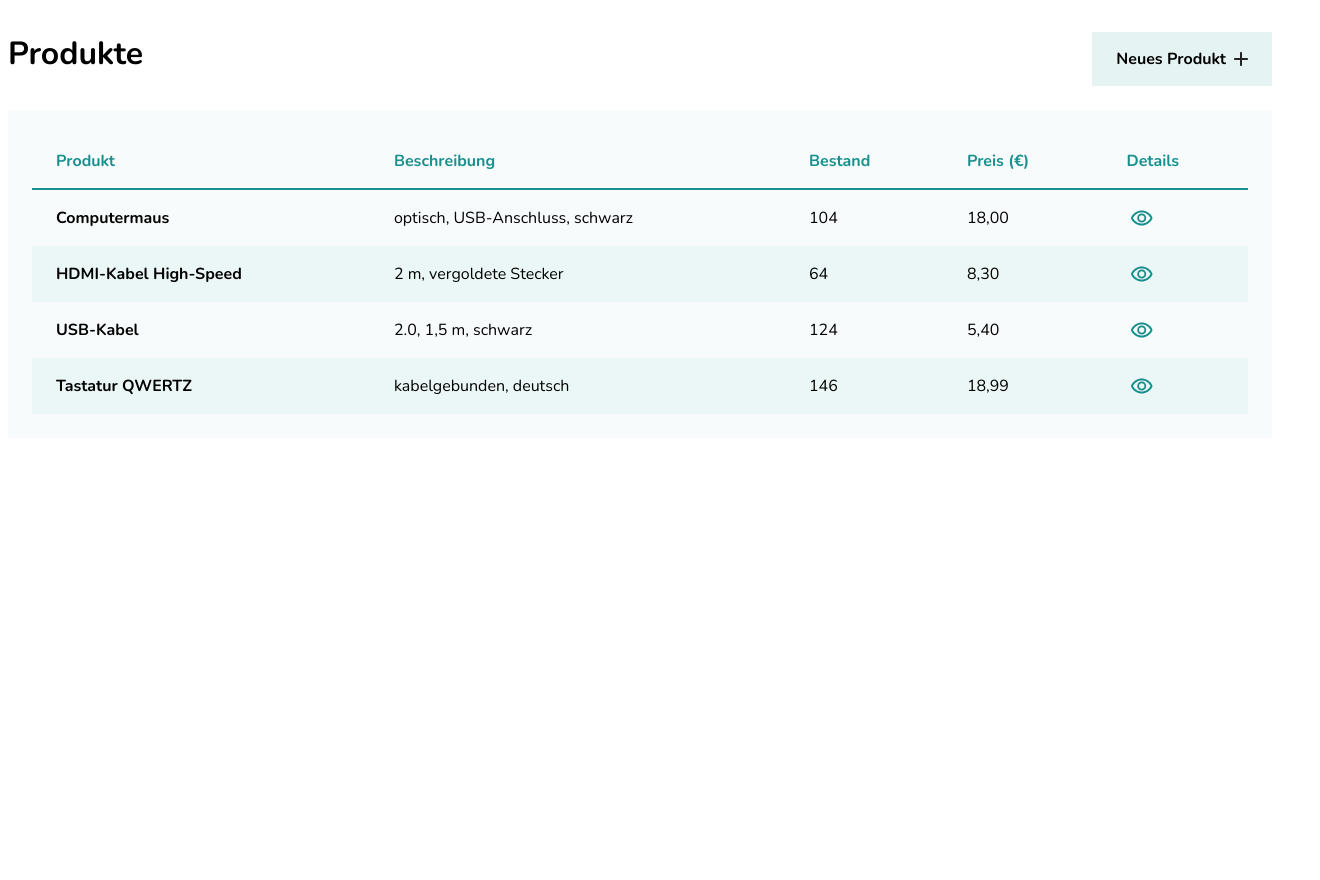
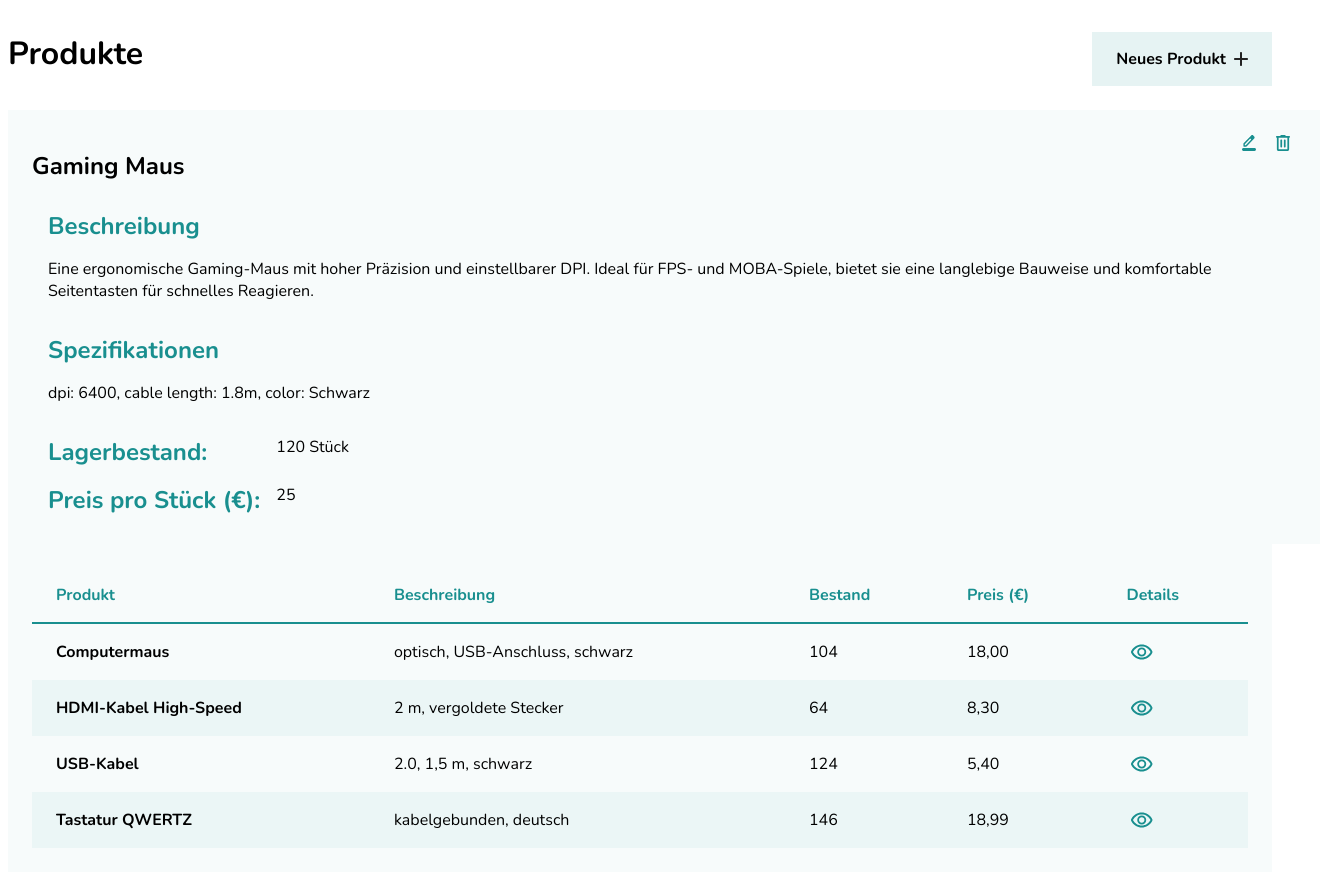
Before and after one commit to JonasMahlburg/Shopular, an Angular app: page / in a window 1280 px wide. Shown: the whole page, 1320 px wide, since content can reach past the window. Before the commit the page ends 800 px from the top, so only its background shows below. Built offline with nearby package versions, Linux system fonts and the light colour scheme.

Commit message:
feat: added Product-detail - adding product-detail-component - implement productlist JSON

```diff
--- a/src/app/app.html
+++ b/src/app/app.html
@@ -1,4 +1,6 @@
 <app-header></app-header>
+
+<app-product-detail></app-product-detail>
 <app-product-list></app-product-list>
 
 <router-outlet />
--- a/src/app/app.ts
+++ b/src/app/app.ts
@@ -2,9 +2,10 @@
 import { RouterOutlet } from '@angular/router';
 import { Header } from './layout/header/header';
 import { ProductList } from './shared/components/product-list/product-list';
+import { ProductDetail } from './shared/components/product-detail/product-detail';
 
 @Component({
-  imports: [RouterOutlet, Header, ProductList],
+  imports: [RouterOutlet, Header, ProductList, ProductDetail],
   selector: 'app-root',
   styleUrl: './app.scss',
   templateUrl: './app.html',
--- /dev/null
+++ b/src/app/shared/components/product-detail/product-detail.html
@@ -0,0 +1,28 @@
+<article class="product-detail">
+    <header class="product-detail__header">
+        <h1>{{detail.name}}</h1>
+        <div>
+            <a class="btn--edit" aria-label="Details editieren"></a>
+            <button (click)="deleteDetail()" class="btn--delete" aria-label="Details löschen"></button>
+        </div>
+    </header>
+    <section aria-labelledby="description">
+        <h2 id="description">Beschreibung</h2>
+        <p>{{detail.description}}</p>
+    </section>
+    <section aria-labelledby="specs">
+        <h2 id="specs">Spezifikationen</h2>
+        <p>
+            {{detail.specs}}
+        </p>
+    </section>
+    <section>
+        <dl>
+            <dt>Lagerbestand:</dt>
+            <dd><data value="104">{{detail.stock}} Stück</data></dd>
+
+            <dt>Preis pro Stück (€):</dt>
+            <dd><data value="18.00">{{detail.price}}</data></dd>
+        </dl>
+    </section>
+</article>
--- /dev/null
+++ b/src/app/shared/components/product-detail/product-detail.ts
@@ -0,0 +1,24 @@
+import { Component } from '@angular/core';
+
+@Component({
+  imports: [],
+  selector: 'app-product-detail',
+  styleUrl: './product-detail.scss',
+  templateUrl: './product-detail.html',
+})
+export class ProductDetail {
+  //details for an example Product
+  detail = {
+    name: 'Gaming Maus',
+    description:
+      'Eine ergonomische Gaming-Maus mit hoher Präzision und einstellbarer DPI. Ideal für FPS- und MOBA-Spiele, bietet sie eine langlebige Bauweise und komfortable Seitentasten für schnelles Reagieren.',
+    specs: 'dpi: 6400, cable length: 1.8m, color: Schwarz',
+    stock: 120,
+    price: 25.00,
+  };
+
+  deleteDetail() {
+    //will delete the product
+    this.detail.name = ""
+  }
+}
--- a/src/app/shared/components/product-list/product-list.ts
+++ b/src/app/shared/components/product-list/product-list.ts
@@ -6,4 +6,49 @@
   styleUrl: './product-list.scss',
   templateUrl: './product-list.html',
 })
-export class ProductList {}
+export class ProductList {
+  list = [
+{
+"name": "Gaming Maus",
+"description": "Eine ergonomische Gaming-Maus mit hoher Präzision und einstellbarer DPI. Ideal für FPS- und MOBA-Spiele, bietet sie eine langlebige Bauweise und komfortable Seitentasten für schnelles Reagieren.",
+"specs": "dpi: 6400, cable length: 1.8m, color: Schwarz",
+"stock": 120,
+"price": 25.00
+},
+{
+"name": "USB-C Kabel",
+"description": "Robustes Ladekabel für Smartphones, Tablets und Laptops. Unterstützt schnelles Laden und Datenübertragung. Perfekt für den täglichen Einsatz zu Hause, im Büro oder unterwegs.",
+"specs": "length: 1m, color: Weiß, type: USB-C zu USB-A",
+"stock": 300,
+"price": 48.00
+},
+{
+"name": "Mechanische Tastatur",
+"description": "Hochwertige mechanische Tastatur mit RGB-Hintergrundbeleuchtung. Die schnellen Switches sorgen für präzise Eingaben und langen Schreibkomfort. Ideal für Gamer und Vielschreiber.",
+"specs": "switches: Red, connection: USB, color: Schwarz",
+"stock": 85,
+"price": 79.90
+},
+{
+"name": "HDMI Kabel",
+"description": "Ein zuverlässiges HDMI 2.1 Kabel, das gestochen scharfe Bilder in 4K und 8K Qualität liefert. Geeignet für Fernseher, Monitore, Konsolen und Projektoren. Unterstützt HDR und hohe Bildwiederholraten.",
+"specs": "length: 2m, version: 2.1, color: Schwarz",
+"stock": 250,
+"price": 12.99
+},
+{
+"name": "Externe SSD",
+"description": "Leistungsstarke und kompakte externe SSD für schnelle Datenübertragung. Perfekt für große Dateien, Gaming-Bibliotheken oder als Backup-Lösung. Stoßfestes Gehäuse für den mobilen Einsatz.",
+"specs": "capacity: 1TB, interface: USB 3.2, color: Silber",
+"stock": 60,
+"price": 109.99
+},
+{
+"name": "Bluetooth Kopfhörer",
+"description": "Kabellose Over-Ear Kopfhörer mit klaren Höhen und kräftigem Bass. Dank 20 Stunden Akkulaufzeit und komfortabler Ohrpolster ideal für lange Musik- oder Gaming-Sessions.",
+"specs": "battery life: 20h, color: Schwarz, connection: Bluetooth 5.0",
+"stock": 150,
+"price": 59.95
+}
+]
+}
```
Also changed, not shown: src/app/shared/components/product-detail/product-detail.scss (added), 1 other file (tests, documents, lock files or other folders).
